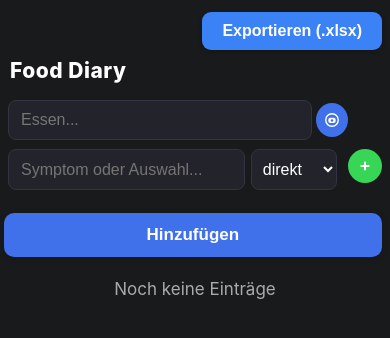
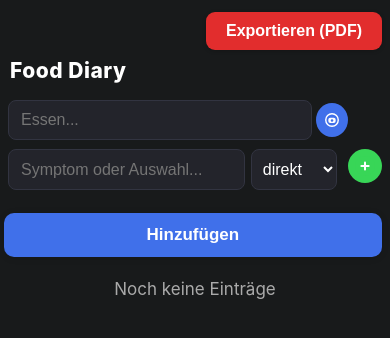
Before and after one commit to MrAce801/Food, a React (Create React App) app: page / in a window 390 px wide. Shown: the top 338 px of the page. Built offline with nearby package versions, Linux system fonts and the light colour scheme.

Commit message:
Update App.js: Mobile-Optimierung

```diff
--- a/src/App.js
+++ b/src/App.js
@@ -1,5 +1,6 @@
 import React, { useState, useRef, useEffect } from "react";
-import * as XLSX from "xlsx";
+import jsPDF from "jspdf";
+import html2canvas from "html2canvas";
 
 // ========== Helper Daten ==========
 const SYMPTOMS = [
@@ -169,6 +170,34 @@ function resizeImg(file, maxWH = 900) {
   });
 }
 
+// ========== PDF Export ==========
+async function exportPdf(domId = "diary-export-area") {
+  const area = document.getElementById(domId);
+  if (!area) return;
+  // Mache Screenshot vom sichtbaren Bereich
+  const canvas = await html2canvas(area, {
+    scale: 2,
+    backgroundColor: "#181a1b", // dunkler Hintergrund!
+    useCORS: true,
+    logging: false
+  });
+  const imgData = canvas.toDataURL("image/jpeg", 0.96);
+  const pdf = new jsPDF({
+    orientation: "portrait",
+    unit: "mm",
+    format: "a4"
+  });
+  const pageWidth = pdf.internal.pageSize.getWidth();
+  const pageHeight = pdf.internal.pageSize.getHeight();
+  const imgProps = pdf.getImageProperties(imgData);
+  const imgWidth = pageWidth - 10;
+  const imgHeight = imgProps.height * imgWidth / imgProps.width;
+
+  let y = 5;
+  pdf.addImage(imgData, "JPEG", 5, y, imgWidth, imgHeight, undefined, "FAST");
+  pdf.save("FoodDiary.pdf");
+}
+
 // ========== Hauptkomponente ==========
 export default function App() {
   const mobile = useMobile();
@@ -249,32 +278,6 @@ export default function App() {
     setForm(f => ({ ...f, symptoms: f.symptoms.filter((_, i) => i !== idx) }));
   }
 
-  // Export Excel (mit Bild-Links)
-  function exportExcel() {
-    const ws = XLSX.utils.json_to_sheet(
-      entries.map(e => ({
-        Datum: e.date,
-        Essen: e.food,
-        Symptome: (e.symptoms || []).map(s => s.txt + (s.time !== undefined ? ` (${s.time === 0 ? "direkt" : "+" + s.time + "min"})` : "")).join(", "),
-        Bilder: (e.foodImgs || []).map(img => img.data ? "(Anklicken für Bild)" : "").join(" ")
-      }))
-    );
-    // Füge Links zu Bildern als Kommentar in Excel hinzu (so weit es geht)
-    (entries || []).forEach((e, rowIdx) => {
-      (e.foodImgs || []).forEach((img, colIdx) => {
-        const cell = ws[XLSX.utils.encode_cell({ c: 3, r: rowIdx })];
-        if (cell && img.data) {
-          if (!cell.l) cell.l = [];
-          // Only the first image gets link; Excel is limited
-          if (colIdx === 0) cell.l = { Target: img.data, Tooltip: "Bild ansehen" };
-        }
-      });
-    });
-    const wb = XLSX.utils.book_new();
-    XLSX.utils.book_append_sheet(wb, ws, "Food Diary");
-    XLSX.writeFile(wb, "FoodDiary.xlsx");
-  }
-
   // ========== Render ==========
   return (
     <div style={{
@@ -298,11 +301,16 @@ export default function App() {
 
       <div style={{ maxWidth: mobile ? 430 : 950, margin: "0 auto", padding: mobile ? "12px 8px 0 8px" : "0 0 0 0" }}>
         <div style={{ display: "flex", justifyContent: "flex-end", marginBottom: 8 }}>
-          <button onClick={exportExcel} style={{
-            background: "#3b82f6", color: "#fff", border: 0, borderRadius: 9,
+          <button
+            onClick={() => exportPdf("diary-export-area")}
+            style={{
+              background: "#e22d2d", color: "#fff", border: 0, borderRadius: 9,
               padding: "10px 20px", fontSize: 16, fontWeight: 600, boxShadow: "0 1px 4px #0003"
-          }}>Exportieren (.xlsx)</button>
+            }}>
+            Exportieren (PDF)
+          </button>
         </div>
+        <div id="diary-export-area">
           <h2 style={{
             fontWeight: 800, fontSize: mobile ? 21 : 24, margin: "7px 0 17px 2px",
             letterSpacing: 0.5, textAlign: "left"
@@ -426,7 +434,6 @@ export default function App() {
                     onClick={idx => setImgModal({ open: true, imgs: e.foodImgs, idx })}
                     editable={editIdx === i}
                     onRemove={idx => {
-                    // Entfernen direkt im Bearbeiten-Modus erlaubt
                       if (editIdx === i) setForm(f => ({ ...f, foodImgs: f.foodImgs.filter((_, j) => j !== idx) }));
                     }}
                   />
@@ -493,5 +500,6 @@ export default function App() {
           </div>
         </div>
       </div>
+    </div>
   );
 }
```
Lines whose indentation alone changed are shown as unchanged.
